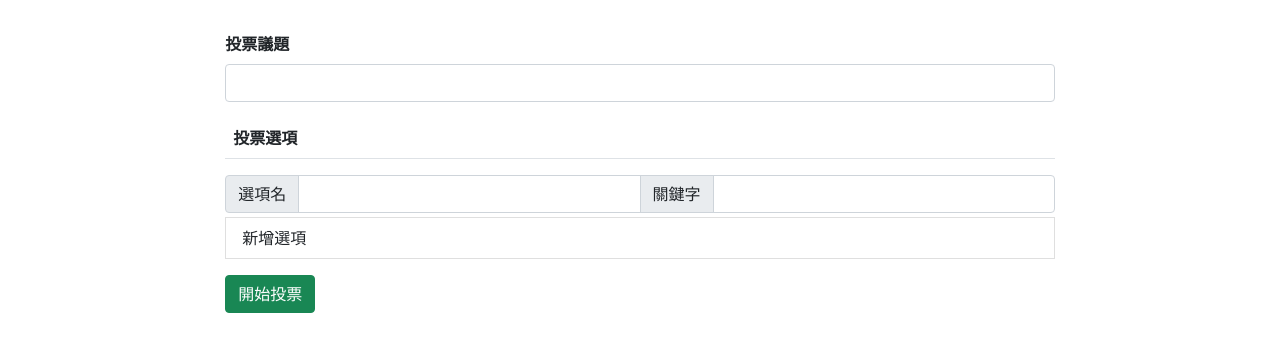
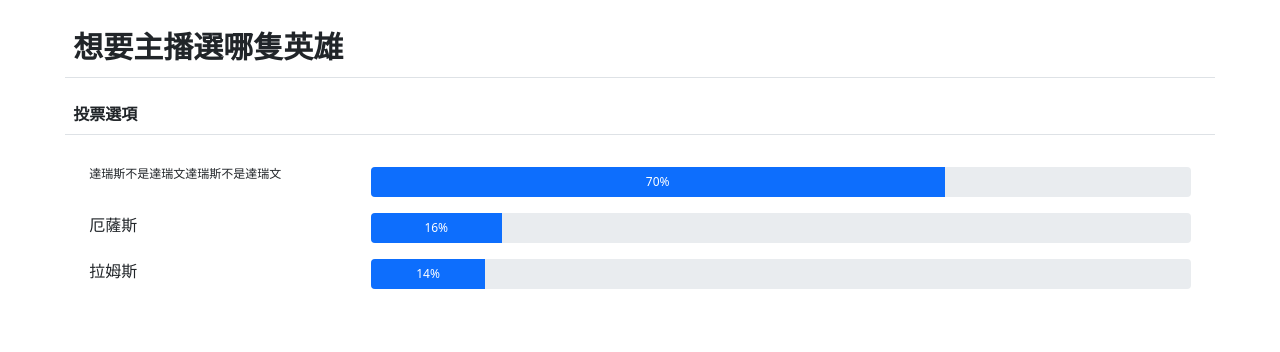
Before and after one commit to JerryTian26153/OBS_websocket_client, a website with bundled scripts: page html/voteResultPage.html in a window 1280 px wide. Built offline with nearby package versions, Linux system fonts and the light colour scheme.

Commit message:
開會前最終版

```diff
--- a/html/voteResultPage.html
+++ b/html/voteResultPage.html
@@ -17,13 +17,16 @@
 <body>
 <div class="mt-3 container-fluid ">
   <div class="row justify-content-center">
-    <div class="col-8">
-      <label class="mt-3 form-label" style="font-weight: bold">投票議題</label>
-      <div class="input-group mb-3">
-        <input type="text" class="form-control voteName_input">
-      </div>
+    <div class="col-11">
+      <table class="table">
+        <thead>
+        <tr>
+          <th class="justify-content-center" id="voteTitle" style="font-size: 30px;"></th>
+        </tr>
+        </thead>
+      </table>
     </div>
-    <div class="col-8">
+    <div class="col-11">
       <table class="table">
         <thead>
         <tr>
@@ -31,16 +34,34 @@
         </tr>
         </thead>
       </table>
-      <div class="sceneList list-group" id="votingSelectionTable">
-        <div class="input-group mb-1">
-          <span class="input-group-text">選項名</span>
-          <input type="text" class="form-control voteName_input">
-          <span class="input-group-text">關鍵字</span>
-          <input type="text" class="form-control voteName_input">
+      <div class="container-fluid" >
+        <div class="row">
+          <div class="col-3" id="optionsTable">
+<!--            <div class=" mt-3" style="height: 30px;font-size: 12px;line-height: 14px">-->
+<!--              達瑞斯不是達瑞文達瑞斯不是達瑞文-->
+<!--            </div>-->
+<!--            <div class=" mt-3" style="height: 30px">-->
+<!--              厄薩斯-->
+<!--            </div>-->
+<!--            <div class=" mt-3" style="height: 30px">-->
+<!--              拉姆斯-->
+<!--            </div>-->
+          </div>
+          <div class="col-9" id="resultValueTable">
+            <div class="progress mt-3" style="height: 30px">
+              <div class="progress-bar" style="width:70%;height:30px">70%</div>
+            </div>
+
+            <div class="progress mt-3" style="height: 30px">
+              <div class="progress-bar" style="width:16%;height:30px">16%</div>
+            </div>
+
+            <div class="progress mt-3" style="height: 30px">
+              <div class="progress-bar" style="width:14%;height:30px">14%</div>
+            </div>
+          </div>
         </div>
       </div>
-      <a id="addSelectionButton" href="#" class="list-group-item list-group-item-action">新增選項</a>
-      <button type="button" class="mt-3 btn btn-success">開始投票</button>
     </div>
   </div>
 
--- a/js/script_test.js
+++ b/js/script_test.js
@@ -2,95 +2,51 @@
 import axios from "/js/axios.js";
 
 {
-    var voteResult = {
-        question: "選哪隻英雄",
+    var voteEvent = {
+        question: "想要主播選哪隻英雄",
         keywords:["a","b","c"],
         voteResult:{
-            "a":"達瑞斯",
+            "a":"達瑞斯不是達瑞文達瑞斯不是達瑞文",
             "b":"厄薩斯",
             "c":"拉姆斯"
         },
         voteTime:600,
-        pollAccount:"shabi94ni"
+        pollAccount:"shabi94ni",
+        voter:""
     }
-    console.log(voteResult)
-    console.log(JSON.stringify(voteResult))
-    /*axios({
-        method: 'get',
-        baseURL: 'http://localhost:8080',
-        url: '/VoteResultAPI',
-        params: { account: "shabi94ni" },
-        //'Content-Type': 'application/json'
-    })
-        .then((result) => { console.log(result.data) })
-        .catch((err) => { console.error(err) })
-    */
+    console.log(voteEvent)
+    var Result = JSON.stringify(voteEvent);
+    console.log(Result)
 
-    //window.open('index.html', 'jump');
-    /* youtube-search.js */
-
-    // 參考資料 : https://medium.com/%E5%B0%8F%E9%83%AD-%E0%B9%80%E0%B8%88%E0%B8%99/%E8%8F%9C%E9%B3%A5%E5%B7%A5%E7%A8%8B%E5%B8%AB-youtube-data-api-%E8%BC%89%E5%85%A5%E6%92%AD%E6%94%BE%E6%B8%85%E5%96%AE%E4%B8%A6%E5%88%87%E6%8F%9B%E6%AD%8C%E6%9B%B2-356d8e454ca3
-    /*const axios = require('axios');
-
-    async function runSample() {
-
-      const res = await axios.get('https://www.googleapis.com/youtube/v3/search',
-              {
-                params: {
-                  part: 'id,snippet',// 必填，把需要的資訊列出來
-                  q: '韓國瑜',// 查詢文字
-                  maxResults: 50,// 預設為五筆資料，可以設定1~50
-                  key: API_KEY, // 使用 API 只能取得公開的播放清單
-                }
-              });
-
-      console.log(res.data);
-    }
-
-    runSample().catch(err => console.error(err));*/
-
-    /*let API_KEY = 'AIzaSyA032OwT6n-rz0wgdDQ9PnlKncANhoiQgM'; // you must replace API_KEY
-    let video_http ="https://www.googleapis.com/youtube/v3/videos?";
-
-    fetch(video_http + new URLSearchParams({
-      key: API_KEY,
-      part: 'snippet',
-      chart: 'mostPopular',
-      maxResults: 1,
-      regionCode: 'IN'
-    }))
-    .then(res => res.json())
-    .then(data => {
-      console.log(data)
-    })*/
-
-    /*var account = {
-        email: 'abc123@gmail.com',
-        password: '1234'
-    }
-    // xhr
-    var XMLHttpRequest = require('xhr2');
-    var xhr = new XMLHttpRequest();
-    xhr.open('post','http://localhost:8080/user/data/resolveJsonObject',true);
-    // 傳送資料的格式選擇為 JSON
-    xhr.setRequestHeader('Content-type', 'application/json');
-    // 用另一個變數儲存字串化的 JSON
-    var data = JSON.stringify(account);
-    // 傳送
-    xhr.send(data);
-    xhr.onload = function(){
-        //console.log(xhr.responseText);
-        //判斷 HTTP 狀態碼是否成功連線
-        if(xhr.status == 200){
-            //把抓到的資料加以運用
-            var str = JSON.parse(xhr.responseText);
-            //選取 DOM，並渲染至網頁
-            document.querySelector('.box').textContent = str[0].name;
-        } else{
-            console.log('資料讀取錯誤!!');
+    $(document).ready(function (){
+        var i=0;
+        var voteTitle = $("#voteTitle");
+        voteTitle.append(voteEvent["question"]);
+        var resultValueTable = $("#resultValueTable");
+        var optionTable = $("#optionsTable");
+        let opTemplate;
+        for(i = 0 ; i < voteEvent["keywords"].length ; i ++){
+            if(voteEvent["voteResult"][voteEvent["keywords"][i]].length>5){
+                opTemplate =
+                    '<div class=" mt-3" style="height: 30px;font-size: 12px;line-height: 14px">'+
+                    voteEvent["voteResult"][voteEvent["keywords"][i]]+
+                    '</div>'
+            }
+            else{
+                opTemplate =
+                    '<div class=" mt-3" style="height: 30px">'+
+                    voteEvent["voteResult"][voteEvent["keywords"][i]]+
+                    '</div>'
+            }
+            optionTable.append(opTemplate);
         }
 
-    }*/
+    })
+
+
+
+
+
 
 
 }
```
